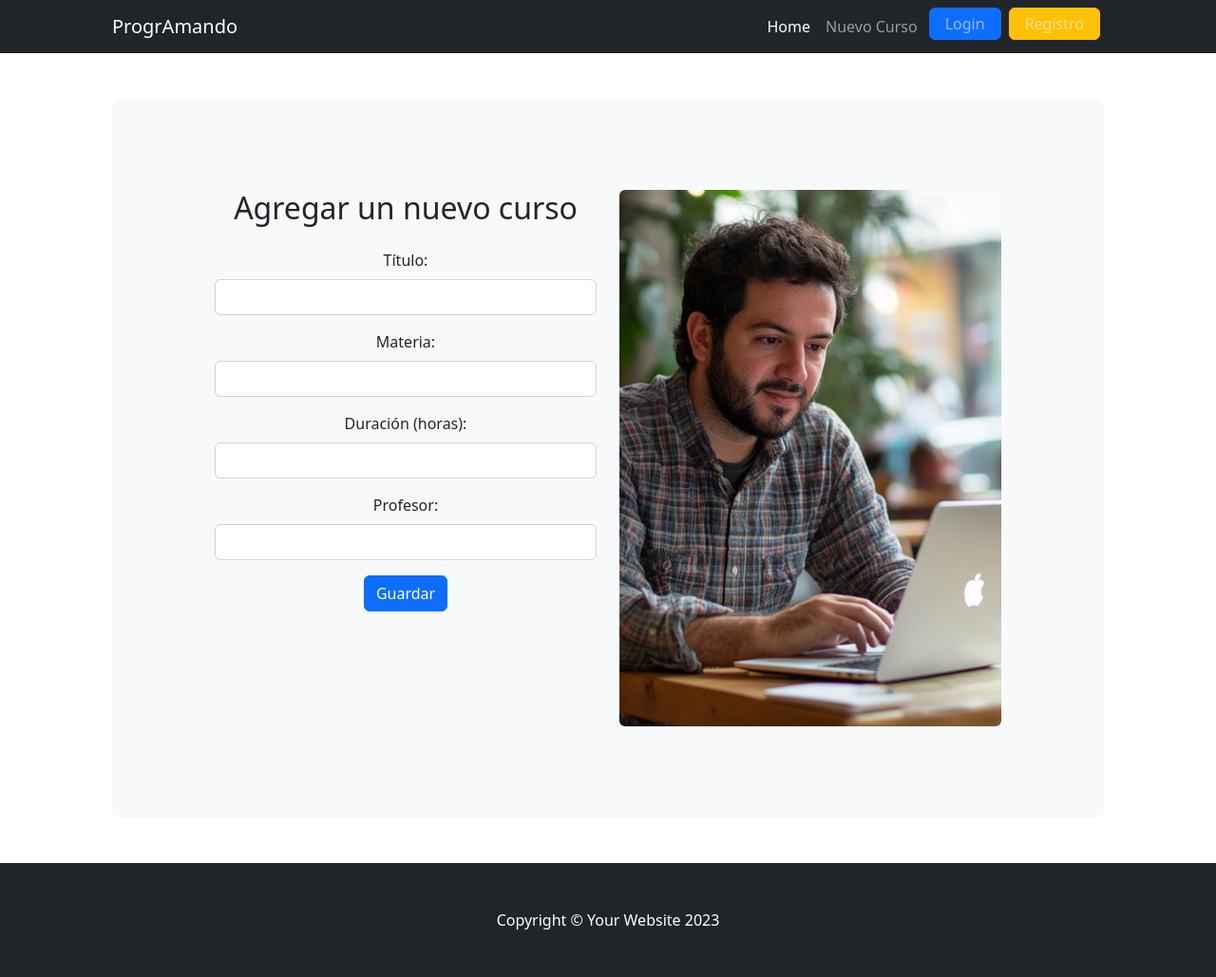
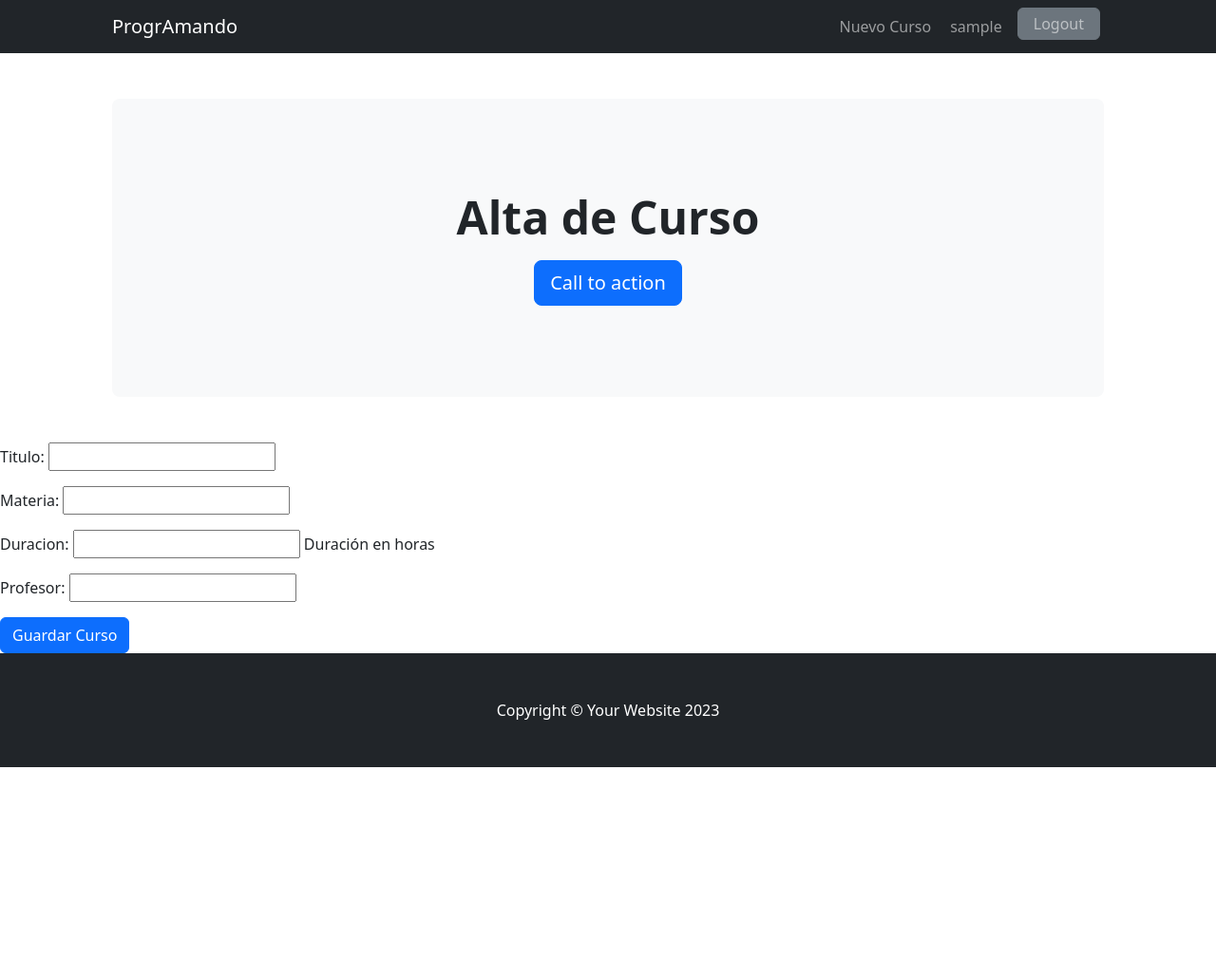
Before and after one commit to gelv9/tercera_pre-entrega_Elvaz, a Django app: page /alta_curso/ in a window 1280 px wide. Shown: the whole page at 95% size. After the commit the page ends 808 px from the top, so only its background shows below. Run offline with Django 5.2, Linux system fonts and the light colour scheme; the visitor is signed in with stand-in values (Sample User, id 1); some libraries are stand-ins or nearby versions.

Commit message:
lista_cursos

```diff
--- a/cursos/urls.py
+++ b/cursos/urls.py
@@ -1,7 +1,6 @@
 from django.urls import path, include
-from . import views
-
+from .views import AltaCursoView
 urlpatterns = [
-    path('alta_curso/', views.alta_curso, name='alta_curso'),
+    path('alta_curso/', AltaCursoView.as_view(), name='alta_curso'),
     path('usuarios/', include('usuarios.urls')),
 ]
--- a/cursos/views.py
+++ b/cursos/views.py
@@ -1,12 +1,13 @@
-from django.shortcuts import render, redirect
-from .forms import CursoForm
+from django.views.generic.edit import CreateView
+from django.contrib.auth.mixins import UserPassesTestMixin
+from django.urls import reverse_lazy
+from .models import Curso
 
-def alta_curso(request):
-    if request.method == 'POST':
-        form = CursoForm(request.POST)
-        if form.is_valid():
-            form.save()
-            return redirect('inicio')
-    else:
-        form = CursoForm()
-    return render(request, 'alta_curso.html', {'form':form})
+class AltaCursoView(UserPassesTestMixin, CreateView):
+    model = Curso
+    fields = ['titulo', 'materia', 'duracion', 'profesor']
+    template_name = 'alta_curso.html'
+    success_url = reverse_lazy('inicio:inicio')
+
+    def test_func(self):
+        return self.request.user.is_superuser
--- a/inicio/urls.py
+++ b/inicio/urls.py
@@ -1,8 +1,8 @@
 from django.urls import path
-from . import views
+from .views import ListaCursosView
 
 app_name = 'inicio'
 
 urlpatterns = [
-    path('', views.inicio, name='inicio'),
+    path('', ListaCursosView.as_view(), name = 'inicio')
 ]
--- a/templates/alta_curso.html
+++ b/templates/alta_curso.html
@@ -1,38 +1,12 @@
 {% extends "base.html" %}
-{% load static %}
 
-{% block title_text %} Alta de cursos{% endblock title_text%}
-{% block content %}
-<div class="container mt-5">
-  <div class="row">
+{% block title_text %}Crear Curso{% endblock %}
+{% block h1_text %}Alta de Curso{% endblock %}
 
-    <div class="col-md-6">
-      <h2 class="mb-4">Agregar un nuevo curso</h2>
-      <form method="POST">
-        {% csrf_token %}
-        <div class="mb-3">
-          <label for="id_titulo" class="form-label">Título:</label>
-          <input type="text" name="titulo" class="form-control" id="id_titulo">
-        </div>
-        <div class="mb-3">
-          <label for="id_materia" class="form-label">Materia:</label>
-          <input type="text" name="materia" class="form-control" id="id_materia">
-        </div>
-        <div class="mb-3">
-          <label for="id_duracion" class="form-label">Duración (horas):</label>
-          <input type="number" name="duracion" class="form-control" id="id_duracion">
-        </div>
-        <div class="mb-3">
-          <label for="id_profesor" class="form-label">Profesor:</label>
-          <input type="text" name="profesor" class="form-control" id="id_profesor">
-        </div>
-        <button type="submit" class="btn btn-primary">Guardar</button>
-      </form>
-    </div>
-
-    <div class="col-md-6 d-flex align-items-center justify-content-center">
-      <img src="{% static 'assets/img/curso.png' %}" alt="Imagen Curso" class="img-fluid rounded">
-    </div>
-  </div>
-</div>
+{% block main %}
+  <form method="post">
+    {% csrf_token %}
+    {{ form.as_p }}
+    <button type="submit" class="btn btn-primary">Guardar Curso</button>
+  </form>
 {% endblock %}
--- a/templates/base.html
+++ b/templates/base.html
@@ -19,24 +19,30 @@
         <!-- Responsive navbar-->
         <nav class="navbar navbar-expand-lg navbar-dark bg-dark">
             <div class="container px-lg-5">
-                <a class="navbar-brand" href="#!">ProgrAmando</a>
+                <a class="navbar-brand" href="{% url 'inicio:inicio' %}">ProgrAmando</a>
                 <button class="navbar-toggler" type="button" data-bs-toggle="collapse" data-bs-target="#navbarSupportedContent" aria-controls="navbarSupportedContent" aria-expanded="false" aria-label="Toggle navigation"><span class="navbar-toggler-icon"></span></button>
                 <div class="collapse navbar-collapse" id="navbarSupportedContent">
                     <ul class="navbar-nav ms-auto mb-2 mb-lg-0">
-                        <li class="nav-item"><a class="nav-link active" aria-current="page" href="#!">Home</a></li>
+                        <!--<li class="nav-item"><a class="nav-link active" aria-current="page" href={% url 'inicio:inicio' %}>Home</a></li>-->
+                        {% if user.is_authenticated and user.is_superuser %}
                         <li class="nav-item"><a class="nav-link" href="{% url 'alta_curso' %}">Nuevo Curso</a></li>
-
-                        {% if request.user.is_aunthenticated %}
-                        <li class="nav-item mx-0 mx-lg-1"></li>
-                        <li class="nav-item mx-0 mx-lg-1"><a class="btn btn-primary nav-link py-1 px-0 px-lg-3 rounded" href="#">{{request.user.username}}</a>
-                            <form action={% url "usuarios:logout" %} method="post">
-                                {% csrf_token %}
-                                <input class="btn btn-secondary nav-link py-1 px-0 px-lg-3 rounded" type="submit" value="Logout">
-                            </form>
+                        {% endif %}
+                        {% if user.is_authenticated %}
+                        <li class="nav-item mx-0 mx-lg-1"><a class="nav-link" href="{% url 'usuarios:editar_perfil' %}">{{request.user.username}}</a></li>
+                        <li class="nav-item mx-0 mx-lg-1">
+                        <form action="{% url 'usuarios:logout' %}" method="post">
+                         {% csrf_token %}
+                            <input class="btn btn-secondary nav-link py-1 px-0 px-lg-3 rounded" type="submit" value="Logout">
+                         </form>
                         </li>
                         {% else %}
-                        <li class="nav-item mx-0 mx-lg-1"><a class="btn btn-primary nav-link py-1 px-0 px-lg-3 rounded" href="{% url 'usuarios:login' %}">Login</a>
-                            <li class="nav-item mx-0 mx-lg-1"><a class="btn btn-warning nav-link py-1 px-0 px-lg-3 rounded" href="{% url 'usuarios:registro' %}">Registro</a></li>
+
+                        <li class="nav-item mx-0 mx-lg-1">
+                            <a class="btn btn-primary nav-link py-1 px-0 px-lg-3 rounded" href="{% url 'usuarios:login' %}">Login</a>
+                        </li>
+                        <li class="nav-item mx-0 mx-lg-1">
+                            <a class="btn btn-warning nav-link py-1 px-0 px-lg-3 rounded" href="{% url 'usuarios:registro' %}">Registro</a>
+                        </li>
                         {% endif %}
 
                         <!--<li class="nav-item"><a class="nav-link" href="#!">Contacto</a></li>-->
@@ -52,7 +58,7 @@
                     <div class="m-4 m-lg-5">
                         {% block content %}
                         <h1 class="display-5 fw-bold">{% block h1_text %}{% endblock h1_text %}</h1>
-                        <p class="fs-4">Bootstrap utility classes are used to create this jumbotron since the old component has been removed from the framework. Why create custom CSS when you can use utilities?</p>
+                        <p class="fs-4">{% block p_text %} {% endblock %}</p>
                         <a class="btn btn-primary btn-lg" href="#!">Call to action</a>
                         {% endblock  %}
                     </div>
@@ -62,69 +68,7 @@
         <main>
             {% block main %}{% endblock %}
         </main>
-        <!-- Page Content-->
-        <!-- <section class="pt-4">
-            <div class="container px-lg-5">
-                <!-- Page Features-->
-                <!--<div class="row gx-lg-5">
-                    <div class="col-lg-6 col-xxl-4 mb-5">
-                        <div class="card bg-light border-0 h-100">
-                            <div class="card-body text-center p-4 p-lg-5 pt-0 pt-lg-0">
-                                <div class="feature bg-primary bg-gradient text-white rounded-3 mb-4 mt-n4"><i class="bi bi-collection"></i></div>
-                                <h2 class="fs-4 fw-bold">Fresh new layout</h2>
-                                <p class="mb-0">With Bootstrap 5, we've created a fresh new layout for this template!</p>
-                            </div>
-                        </div>
-                    </div>
-                    <div class="col-lg-6 col-xxl-4 mb-5">
-                        <div class="card bg-light border-0 h-100">
-                            <div class="card-body text-center p-4 p-lg-5 pt-0 pt-lg-0">
-                                <div class="feature bg-primary bg-gradient text-white rounded-3 mb-4 mt-n4"><i class="bi bi-cloud-download"></i></div>
-                                <h2 class="fs-4 fw-bold">Free to download</h2>
-                                <p class="mb-0">As always, Start Bootstrap has a powerful collectin of free templates.</p>
-                            </div>
-                        </div>
-                    </div>
-                    <div class="col-lg-6 col-xxl-4 mb-5">
-                        <div class="card bg-light border-0 h-100">
-                            <div class="card-body text-center p-4 p-lg-5 pt-0 pt-lg-0">
-                                <div class="feature bg-primary bg-gradient text-white rounded-3 mb-4 mt-n4"><i class="bi bi-card-heading"></i></div>
-                                <h2 class="fs-4 fw-bold">Jumbotron hero header</h2>
-                                <p class="mb-0">The heroic part of this template is the jumbotron hero header!</p>
-                            </div>
-                        </div>
-                    </div>
-                    <div class="col-lg-6 col-xxl-4 mb-5">
-                        <div class="card bg-light border-0 h-100">
-                            <div class="card-body text-center p-4 p-lg-5 pt-0 pt-lg-0">
-                                <div class="feature bg-primary bg-gradient text-white rounded-3 mb-4 mt-n4"><i class="bi bi-bootstrap"></i></div>
-                                <h2 class="fs-4 fw-bold">Feature boxes</h2>
-                                <p class="mb-0">We've created some custom feature boxes using Bootstrap icons!</p>
-                            </div>
-                        </div>
-                    </div>
-                    <div class="col-lg-6 col-xxl-4 mb-5">
-                        <div class="card bg-light border-0 h-100">
-                            <div class="card-body text-center p-4 p-lg-5 pt-0 pt-lg-0">
-                                <div class="feature bg-primary bg-gradient text-white rounded-3 mb-4 mt-n4"><i class="bi bi-code"></i></div>
-                                <h2 class="fs-4 fw-bold">Simple clean code</h2>
-                                <p class="mb-0">We keep our dependencies up to date and squash bugs as they come!</p>
-                            </div>
-                        </div>
-                    </div>
-                    <div class="col-lg-6 col-xxl-4 mb-5">
-                        <div class="card bg-light border-0 h-100">
-                            <div class="card-body text-center p-4 p-lg-5 pt-0 pt-lg-0">
-                                <div class="feature bg-primary bg-gradient text-white rounded-3 mb-4 mt-n4"><i class="bi bi-patch-check"></i></div>
-                                <h2 class="fs-4 fw-bold">A name you trust</h2>
-                                <p class="mb-0">Start Bootstrap has been the leader in free Bootstrap templates since 2013!</p>
-                            </div>
-                        </div>
-                    </div>
-                </div>
-            </div>
-        </section> -->
-        <!-- Footer-->
+
         <footer class="py-5 bg-dark">
             <div class="container"><p class="m-0 text-center text-white">Copyright &copy; Your Website 2023</p></div>
         </footer>
--- a/usuarios/urls.py
+++ b/usuarios/urls.py
@@ -1,6 +1,7 @@
 from django.urls import path
 from usuarios import views
 from django.contrib.auth.views import LogoutView
+
 
 app_name = 'usuarios'
 
@@ -8,4 +9,6 @@ urlpatterns = [
     path('login/', views.login, name='login'),
     path('logout/', LogoutView.as_view(template_name='usuarios/logout.html'), name='logout'),
     path('registro/', views.registro, name='registro'),
+    path('perfil/editar', views.editar_perfil, name='editar_perfil'),
+    path('perfil/editar/contrasenia', views.CambioContrasenia.as_view(), name='cambiar_contraseña'),
 ]
--- a/web_cursos/settings.py
+++ b/web_cursos/settings.py
@@ -104,7 +104,7 @@ AUTH_PASSWORD_VALIDATORS = [
 # Internationalization
 # https://docs.djangoproject.com/en/5.2/topics/i18n/
 
-LANGUAGE_CODE = 'en-us'
+LANGUAGE_CODE = 'es'
 
 TIME_ZONE = 'UTC'
 
@@ -125,3 +125,6 @@ DEFAULT_AUTO_FIELD = 'django.db.models.BigAutoField'
 STATICFILES_DIRS = [
     os.path.join(BASE_DIR, 'static'),
 ]
+
+MEDIA_URL = '/media/'
+MEDIA_ROOT = os.path.join(BASE_DIR, 'media')
--- a/web_cursos/urls.py
+++ b/web_cursos/urls.py
@@ -17,6 +17,8 @@ Including another URLconf
 from django.contrib import admin
 from django.urls import path, include
 from django.http import HttpResponse
+from django.conf import settings
+from django.conf.urls.static import static
 
 def inicio(request):
     return HttpResponse('Bienvenido, estas logueado.')
@@ -25,5 +27,5 @@ urlpatterns = [
     path('admin/', admin.site.urls),
     path('', include('inicio.urls')),
     path('', include('cursos.urls')),
-    path('usuarios/', include('usuarios.urls')),
-]
+    path('usuarios/', include('usuarios.urls', namespace='usuarios')),
+] + static(settings.MEDIA_URL, document_root=settings.MEDIA_ROOT)
```
Also changed, not shown: inicio/templates/inicio/inicio.html (+20 -1 lines), inicio/views.py (+7 -3 lines), usuarios/forms.py (+16 -3 lines), usuarios/templates/usuarios/cambiar_contrasenia.html (added, +12 -0 lines), usuarios/templates/usuarios/editar_perfil.html (added, +15 -0 lines), usuarios/views.py (+31 -4 lines).
